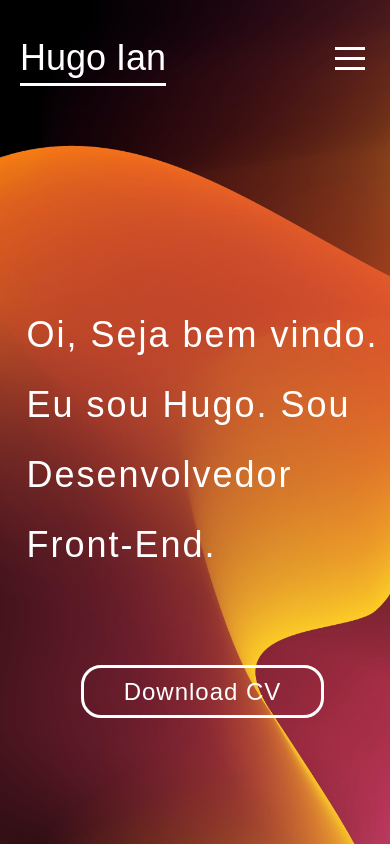
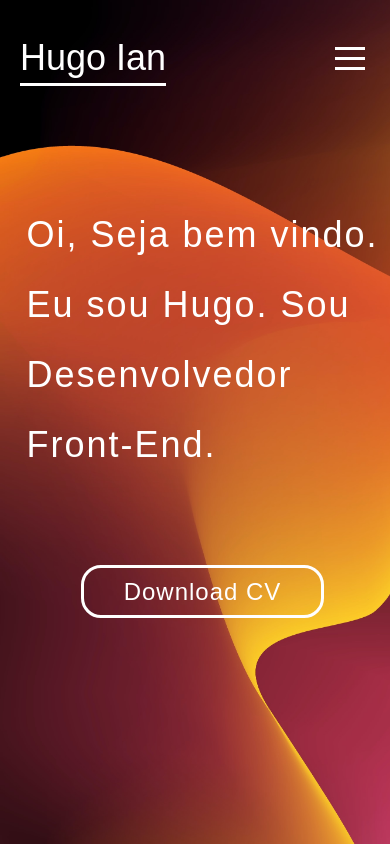
Before and after one commit to hugoiandev/MyPortfolio, a plain HTML site: page index.html in a window 390 px wide. Shown: the top 846 px of the page. Drawn offline with Linux system fonts and the light colour scheme.

Commit message:
diminuindo margin top h1

```diff
--- a/scss/_intro.scss
+++ b/scss/_intro.scss
@@ -60,6 +60,9 @@
         justify-content: center;
         margin-top: 300px;
     }
+    @include media-mobile {
+        margin-top: 200px;
+    }
 }
 
 .btn-intro {
```
Also changed, not shown: css/style.css, 1 other file.
